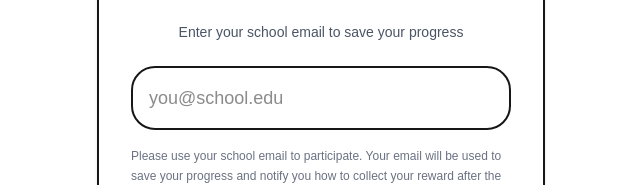
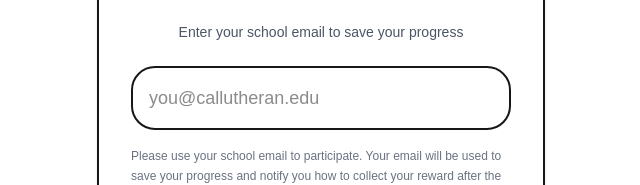
Before and after one commit to jackyxuzhiqi-dotcom/green-puzzle-mvp, a Next.js app: page / in a window 1280 px wide. Both pictures are taken after a click on the button "Get Started". Shown: the part 251-436 px from the top of the page, without its empty margins (319-959 px from the left). Built offline with nearby package versions, Linux system fonts and the light colour scheme.

Commit message:
Update puzzle UI

```diff
--- a/app/page.tsx
+++ b/app/page.tsx
@@ -161,7 +161,7 @@
             <form onSubmit={handleEmailContinue} className="space-y-4">
               <input
                 type="email"
-                placeholder="you@school.edu"
+                placeholder="you@callutheran.edu"
                 value={email}
                 onChange={(e) => setEmail(e.target.value)}
                 className="w-full rounded-[1.5rem] border-2 px-4 py-4 text-lg outline-none"
```
